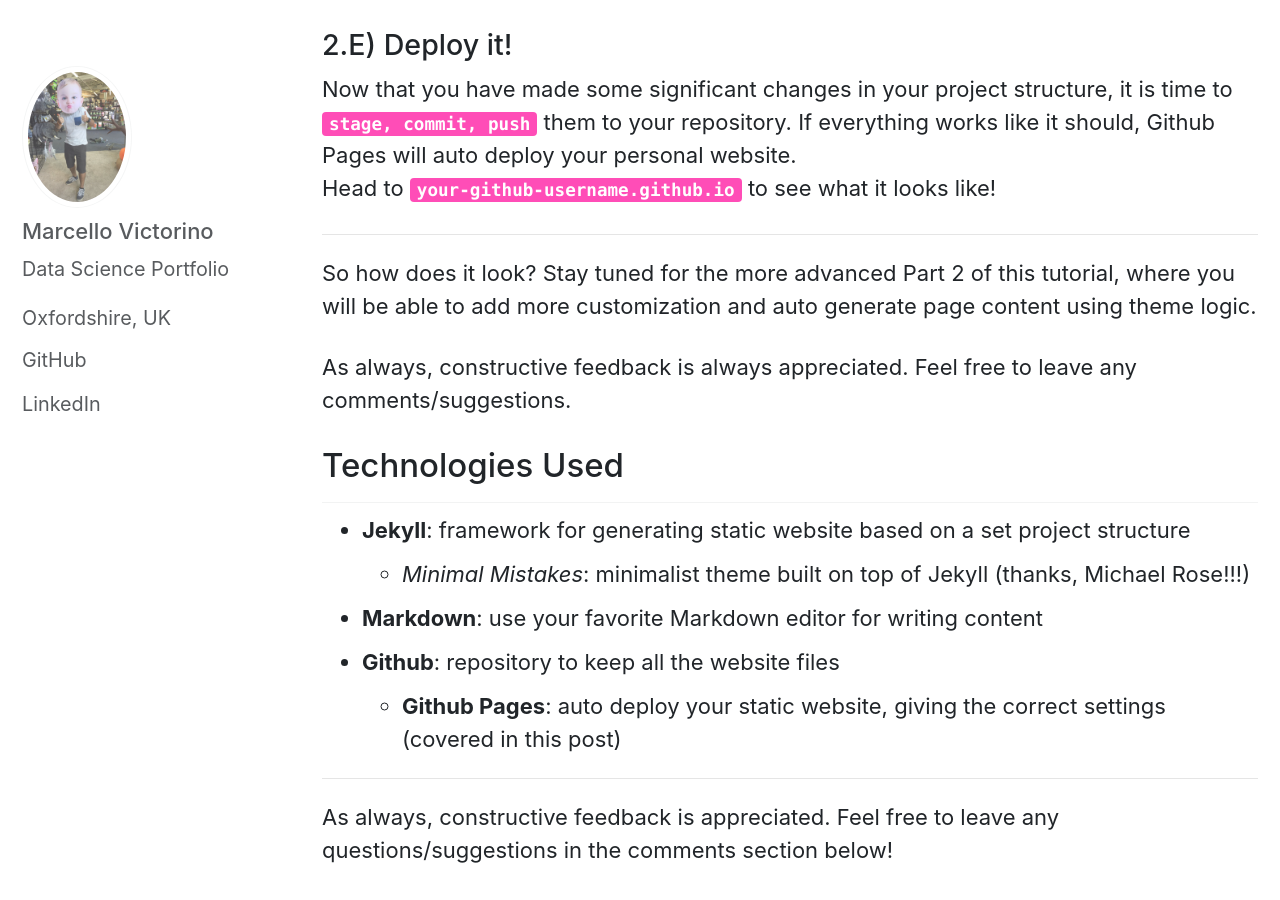
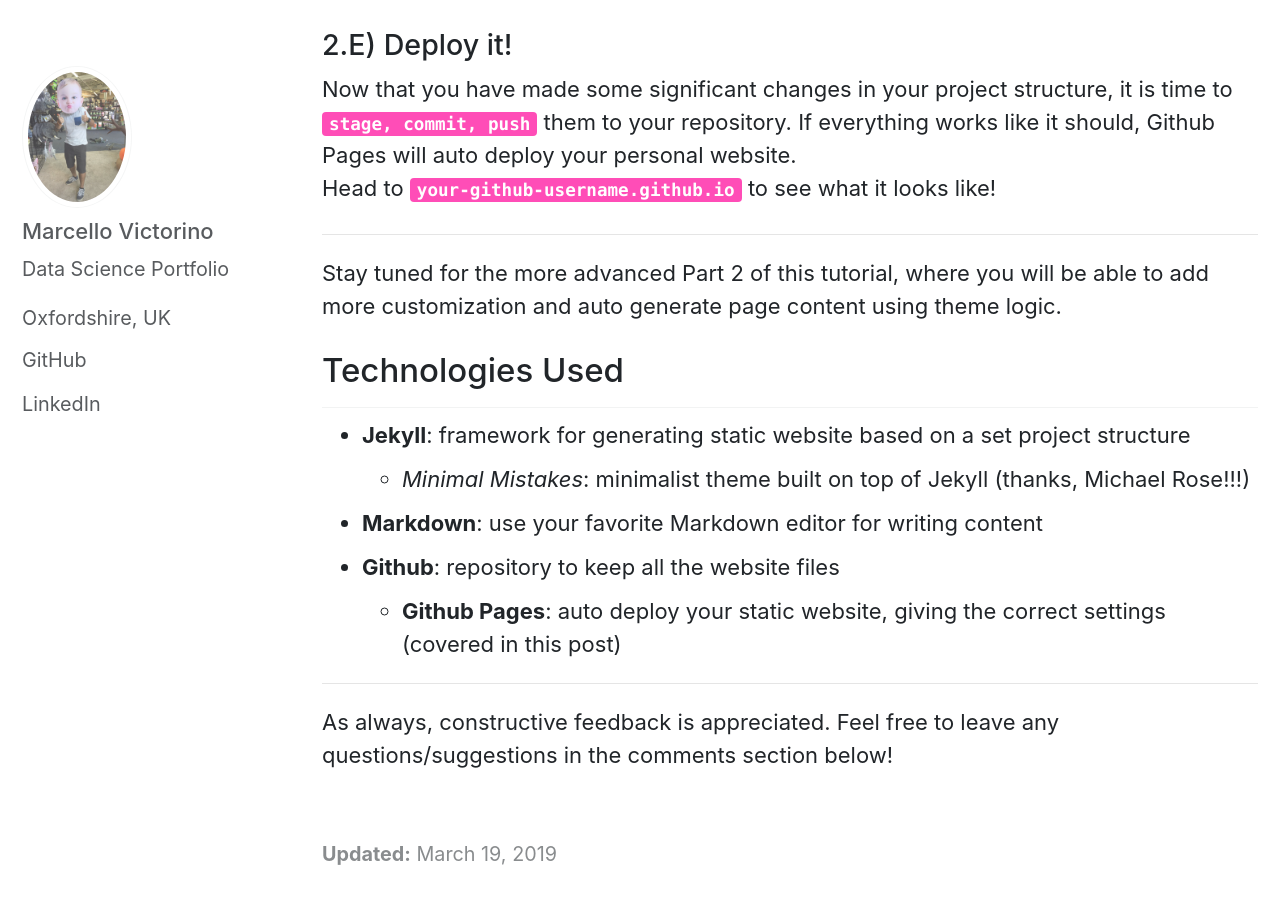
Before and after one commit to marcellovictorino/marcellovictorino.github.io, a Jekyll site: the page built from _posts/2019-03-19-Creating-your-personal-blog.md, in a window 1280 px wide and 900 px high, scrolled down 9291 px. Built offline with Jekyll 4.4.1, drawn with Linux system fonts in a browser that asks for light colours; cached includes are drawn as plain includes; a script that is not in the unit is left out; comment, search, counter and statistics services are not loaded.

Commit message:
fix: ending message

```diff
--- a/_posts/2019-03-19-Creating-your-personal-blog.md
+++ b/_posts/2019-03-19-Creating-your-personal-blog.md
@@ -192,9 +192,7 @@ Now that you have made some significant changes in your project structure, it is
 Head to `your-github-username.github.io` to see what it looks like!
 
 <hr>
-So how does it look? Stay tuned for the more advanced Part 2 of this tutorial, where you will be able to add more customization and auto generate page content using theme logic.
-
-As always, constructive feedback is always appreciated. Feel free to leave any comments/suggestions.
+Stay tuned for the more advanced Part 2 of this tutorial, where you will be able to add more customization and auto generate page content using theme logic.
 
 ## Technologies Used
 + **Jekyll**: framework for generating static website based on a set project structure
```
